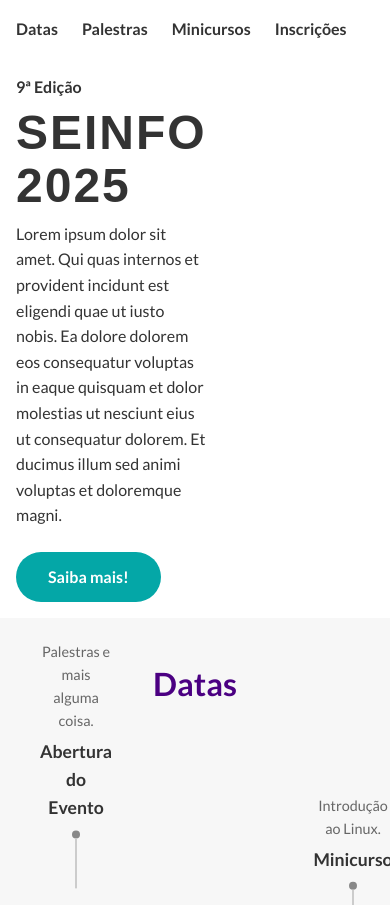
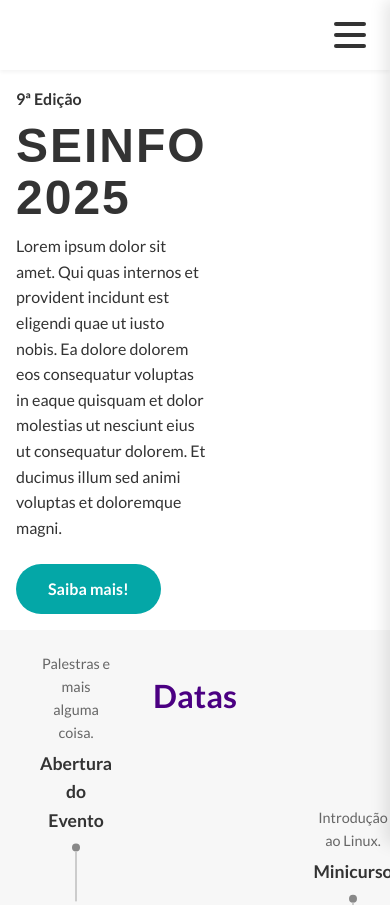
Before and after one commit to dacom-laboratorio-cm/seinfo, a Next.js app: page / in a window 390 px wide. Shown: the top 905 px of the page. Built offline with nearby package versions, Linux system fonts and the light colour scheme; a web font is replaced by a local one.

Commit message:
style: responsividade do cabeçalho

```diff
--- a/package.json
+++ b/package.json
@@ -12,6 +12,7 @@
     "next": "15.4.2",
     "react": "19.1.0",
     "react-dom": "19.1.0",
+    "react-intersection-observer": "^9.16.0",
     "swiper": "^11.2.10",
     "tailwindcss-animate": "^1.0.7"
   },
--- a/src/app/page.module.css
+++ b/src/app/page.module.css
@@ -1,22 +1,11 @@
-html,
+html{
+  scroll-behavior: smooth;
+  scroll-padding-top: 80px;
+}
+
 body {
   margin: 0;
   padding: 0;
-}
-
-.siteHeader {
-  padding: calc(var(--spacing-unit) * 2);
-}
-.mainNav ul {
-  list-style: none;
-  display: flex;
-  justify-content: flex-start;
-  gap: calc(var(--spacing-unit) * 3);
-}
-.mainNav a {
-  text-decoration: none;
-  color: var(--color-text-primary);
-  font-weight: 700;
 }
 
 .heroSection {
--- a/src/components/Header.tsx
+++ b/src/components/Header.tsx
@@ -1,17 +1,53 @@
-import styles from '@/app/page.module.css';
+"use client";
+
+import { useState, useEffect } from 'react';
+import styles from "@/styles/header.module.css";
 
 const Header = () => {
+  const [menuOpen, setMenuOpen] = useState(false);
+
+  useEffect(() => {
+    if (menuOpen) {
+      document.body.classList.add(styles.noScroll);
+    } else {
+      document.body.classList.remove(styles.noScroll);
+    }
+    return () => {
+      document.body.classList.remove(styles.noScroll);
+    };
+  }, [menuOpen]);
+
+
+  const handleLinkClick = () => {
+    setMenuOpen(false);
+  };
+
   return (
-    <header className={styles.siteHeader}>
-      <nav className={styles.mainNav}>
-        <ul>
-          <li><a href="#datas">Datas</a></li>
-          <li><a href="#palestras">Palestras</a></li>
-          <li><a href="#minicursos">Minicursos</a></li>
-          <li><a href="#inscricoes">Inscrições</a></li>
-        </ul>
-      </nav>
-    </header>
+    <>
+      {menuOpen && <div className={styles.backdrop} onClick={() => setMenuOpen(false)}></div>}
+
+      <header className={styles.siteHeader}>
+        <button
+          className={`${styles.hamburger} ${menuOpen ? styles.hamburgerOpen : ''}`}
+          onClick={() => setMenuOpen(!menuOpen)}
+          aria-label="Abrir ou fechar menu"
+          aria-expanded={menuOpen}
+        >
+          <span className={styles.hamburgerLine}></span>
+          <span className={styles.hamburgerLine}></span>
+          <span className={styles.hamburgerLine}></span>
+        </button>
+
+        <nav className={`${styles.mainNav} ${menuOpen ? styles.navOpen : ''}`}>
+          <ul>
+            <li><a href="#datas" onClick={handleLinkClick}>Datas</a></li>
+            <li><a href="#palestras" onClick={handleLinkClick}>Palestras</a></li>
+            <li><a href="#minicursos" onClick={handleLinkClick}>Minicursos</a></li>
+            <li><a href="#inscricoes" onClick={handleLinkClick}>Inscrições</a></li>
+          </ul>
+        </nav>
+      </header>
+    </>
   );
 };
 
--- a/src/components/Inscriptions.tsx
+++ b/src/components/Inscriptions.tsx
@@ -2,7 +2,7 @@ import styles from '@/styles/inscriptions.module.css';
 
 const Inscriptions = () => {
   return (
-    <footer className={styles.Inscriptions}>
+    <div id="inscricoes" className={styles.Inscriptions}>
         <h2>
             Inscrições
         </h2>
@@ -17,7 +17,7 @@ const Inscriptions = () => {
 
         {/* COLOCAR O LINK DO even3 AQUI */}
         <a
-            href="https://even3.com.br/seinfo"
+            href=""
             className={styles.InscriptionsButton}
             >
             Inscrever-se
@@ -29,7 +29,7 @@ const Inscriptions = () => {
                 OBS.: Os certificados de participação serão enviados no E-mail utilizado no cadastro
             </p>
         </div>
-    </footer>
+    </div>
   );
 };
 
--- a/src/components/TalkSection.tsx
+++ b/src/components/TalkSection.tsx
@@ -63,7 +63,7 @@ const Carousel = ({ items }: CarouselProps) => {
         grabCursor={true}
         centeredSlides={true}
         slidesPerView={3} // MODIFICADO: De 'auto' para 3 para garantir a visão dos slides laterais
-        loop={true}
+        loop={false}
         navigation
         pagination={{ clickable: true }}
         onSlideChange={handleSlideChange}
@@ -98,7 +98,7 @@ const TalksSection = () => {
       <h2 className={styles.sectionTitle}>Palestras</h2>
       <Carousel items={palestras} />
 
-      <h2 className={styles.sectionTitle}>Minicursos</h2>
+      <h2 id="minicursos" className={styles.sectionTitle}>Minicursos</h2>
       <Carousel items={minicursos} />
     </section>
   );
--- /dev/null
+++ b/src/styles/header.module.css
@@ -0,0 +1,117 @@
+.siteHeader {
+    position: sticky;
+    top: 0;
+    width: 100%;
+    padding: 1rem 1.5rem;
+    display: flex;
+    justify-content: flex-end;
+    align-items: center;
+    min-height: 70px;
+    background-color: #fff;
+    box-shadow: 0 2px 4px rgba(0,0,0,0.05);
+    z-index: 1000;
+}
+
+
+:global(body.noScroll) {
+     overflow: hidden;
+}
+
+.hamburger {
+    display: none;
+    z-index: 2001;
+    flex-direction: column;
+    justify-content: space-around;
+    width: 2rem;
+    height: 2rem;
+    background: transparent;
+    border: none;
+    cursor: pointer;
+    padding: 0;
+}
+
+.hamburgerLine {
+    width: 2rem;
+    height: 0.25rem;
+    background: #333;
+    border-radius: 10px;
+    transition: all 0.3s linear;
+    position: relative;
+    transform-origin: 1px;
+}
+
+.hamburgerOpen .hamburgerLine:nth-child(1) {
+    transform: rotate(45deg);
+}
+.hamburgerOpen .hamburgerLine:nth-child(2) {
+     opacity: 0;
+    transform: translateX(20px);
+}
+.hamburgerOpen .hamburgerLine:nth-child(3) {
+     transform: rotate(-45deg);
+}
+
+
+/* Navegação Principal */
+.mainNav ul {
+    list-style: none;
+    display: flex;
+    gap: 2rem;
+    margin: 0;
+    padding: 0;
+}
+
+.mainNav a {
+    text-decoration: none;
+    color: #333;
+    font-weight: 700;
+    font-size: 1rem;
+    padding: 0.5rem;
+    display: block;
+}
+
+
+@media (max-width: 768px) {
+    .hamburger {
+         display: flex;
+    }
+
+    .mainNav {
+        position: fixed;
+        top: 0;
+        right: 0;
+        width: 300px;
+        max-width: 80vw;
+        height: 100vh;
+        background: rgba(255, 255, 255, 0.95);
+        backdrop-filter: blur(8px);
+        box-shadow: -5px 0 15px rgba(0,0,0,0.1);
+        display: flex;
+        flex-direction: column;
+        align-items: center;
+        justify-content: center;
+        transform: translateX(100%);
+        transition: transform 0.3s ease-in-out;
+        z-index: 1999;
+    }
+
+    .navOpen {
+        transform: translateX(0);
+    }
+
+    .mainNav ul {
+        flex-direction: column;
+        gap: 2rem;
+        text-align: center;
+    }
+
+    .mainNav a {
+        font-size: 1.5rem;
+    }
+}
+
+@media (min-width: 769px) {
+  .siteHeader {
+    justify-content: flex-start;
+  }
+}
--- a/src/styles/talkSection.module.css
+++ b/src/styles/talkSection.module.css
@@ -87,6 +87,7 @@
   color: #007aff;
   width: 44px;
   height: 44px;
+
 }
 
 .carouselContainer :global(.swiper-button-prev) {
```
Also changed, not shown: src/styles/inscriptions.module.css (line endings or trailing spaces), 1 other file (tests, documents, lock files or other folders).
